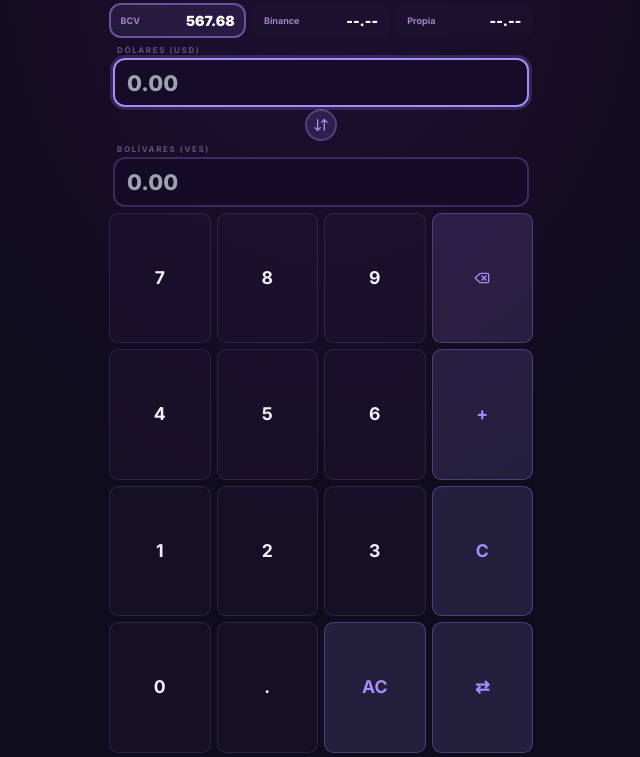
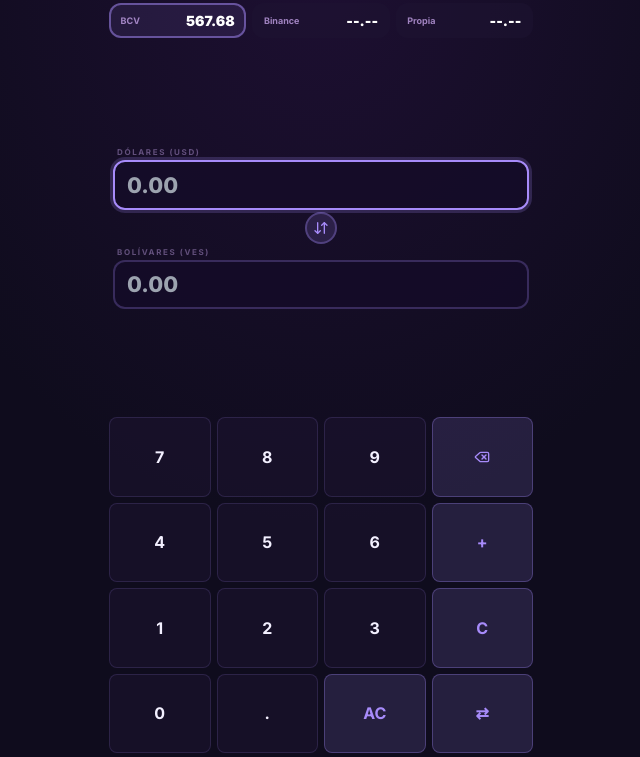
Before and after one commit to Caxtillo/tasave-calc, a plain HTML site: page index.html in a window 1280 px wide. Shown: the part 43-800 px from the top of the page, without its empty margins (319-959 px from the left). Drawn offline with nearby package versions, Linux system fonts and the light colour scheme; no server answers.

Commit message:
fix: keypad con flex-1 causaba botones enormes, usar 42dvh fijo

```diff
--- a/index.html
+++ b/index.html
@@ -53,9 +53,9 @@
             display: flex;
             align-items: center;
             justify-content: center;
-            border-radius: 0.6rem;
+            border-radius: 0.5rem;
             font-weight: 700;
-            font-size: 1.1rem;
+            font-size: 1rem;
             background: rgba(30, 20, 50, 0.5);
             border: 1px solid rgba(167, 139, 250, 0.15);
             color: #f3f0ff;
@@ -172,7 +172,7 @@
                 </div>
             </div>
 
-            <div class="flex flex-col gap-1 px-1 shrink-0">
+            <div class="flex-1 flex flex-col justify-center min-h-0 gap-1 px-1">
                 <div>
                     <label class="text-[8px] uppercase tracking-[0.2em] text-purple-300/40 font-bold ml-1 mb-0.5 block">Dólares (USD)</label>
                     <input type="text" id="input-usd" readonly class="input-box input-highlight" placeholder="0.00">
@@ -190,7 +190,7 @@
                 </div>
             </div>
 
-            <div id="keypad" class="flex-1 grid grid-cols-4 gap-1.5 min-h-0" style="grid-template-rows:repeat(4,1fr);">
+            <div id="keypad" class="shrink-0 grid grid-cols-4 gap-1.5" style="height:42dvh;grid-template-rows:repeat(4,1fr);">
                 <button class="keypad-btn" data-key="7">7</button>
                 <button class="keypad-btn" data-key="8">8</button>
                 <button class="keypad-btn" data-key="9">9</button>
```
